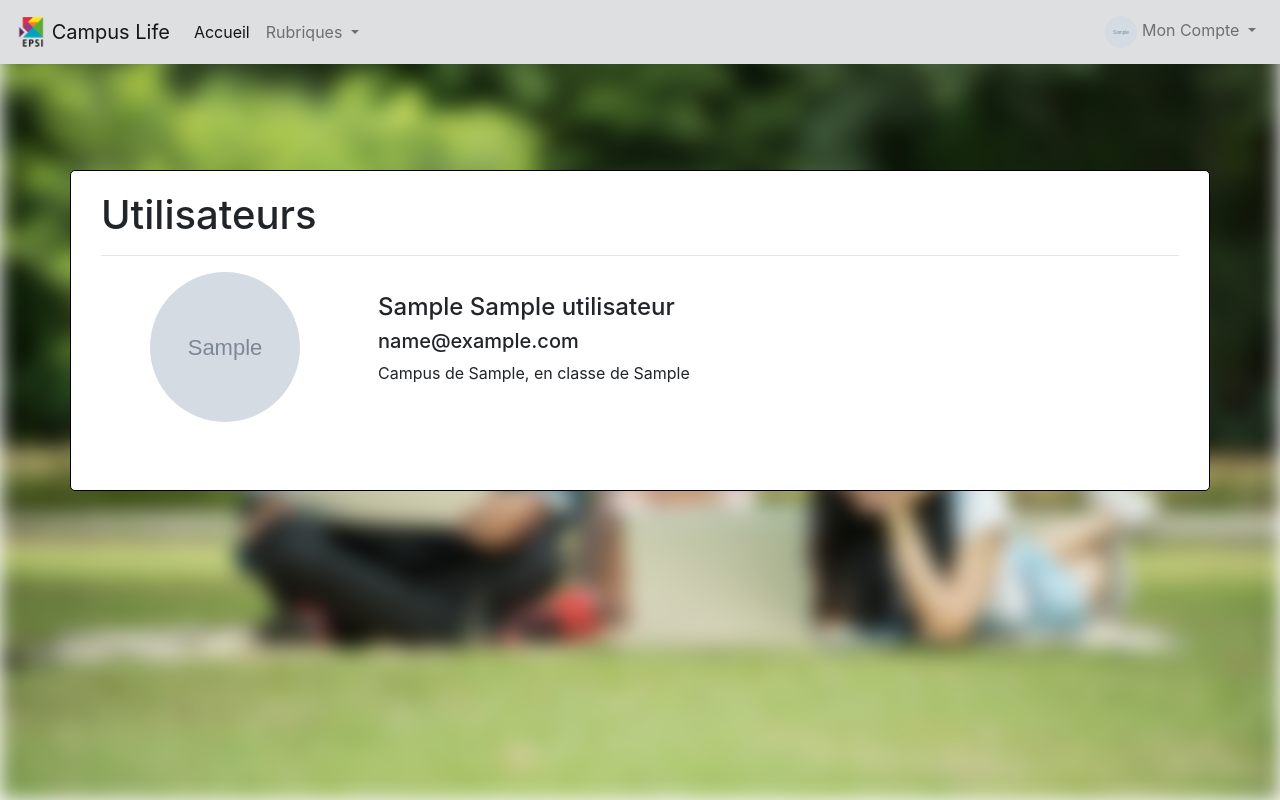
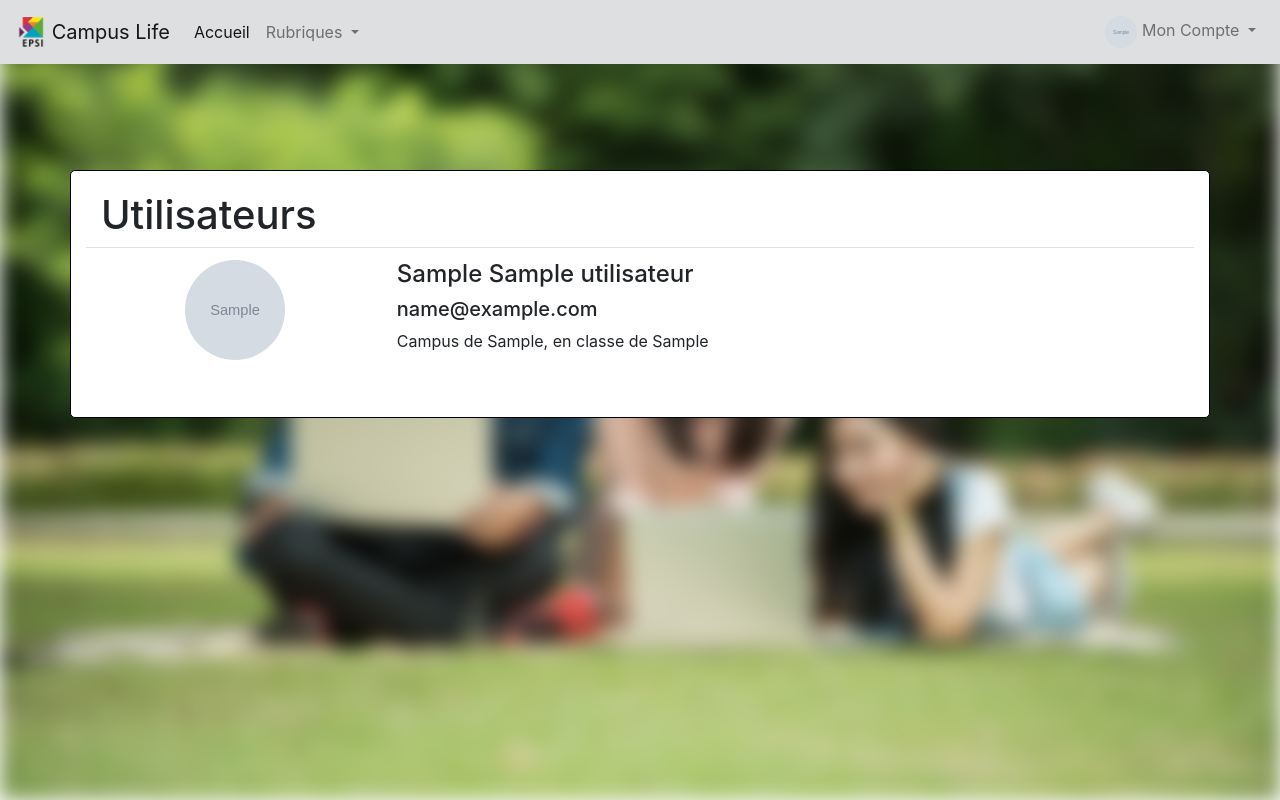
Before and after one commit to Opineppes/WORKSHOP, a PHP site: page /index.php?page=utilisateurs in a window 1280 px wide. Run offline with PHP 8.4, Linux system fonts and the light colour scheme; the visitor is signed in with stand-in values (Sample User, id 1); tables that the repository leaves empty or names only in its code hold one stand-in row (values such as "Sample post"); grey boxes marked "Sample" are stand-in pictures; data that the repository does not hold is empty.

Commit message:
utilisateurs corrigés

```diff
--- a/PHP/template/utilisateurs.php
+++ b/PHP/template/utilisateurs.php
@@ -1,8 +1,10 @@
 <div class="col-auto mr-auto">
     <h1> Utilisateurs </h1>
-    <hr>
+
 </div>
 
+<table class="table">
+    <tbody>
 
 <?php
 
@@ -13,19 +15,16 @@ if(count($listUser)!=0)
 	foreach($listUser as $id=>$user)
 	{
 
-        echo'<div class="container">'.
-            '    <div class="row align-items-center">'.
-            '        <div class="col-md-3">'.
-            '        <center><img src="' .$baseWebPath. $user['image'] . '"  class="rounded-circle" width="150" height="150" alt="image_utilisateur"/></center>'.
-            '        </div>'.
-            '        <div class="col-md-6">'.
+        echo'<tr >'.
+            '   <td >'.
+            '        <center><img src="' .$baseWebPath. $user['image'] . '"  class="rounded-circle" width="100" height="100" alt="image_utilisateur"/></center>'.
+            '   </td>'.
+            '   <td >'.
             '        <h4> ' . $user['prenom'] . ' ' . $user['nom'] . ' </h4>'.
             '        <h5> ' . $user['email'] . ' </h5>'.
             '        <p> Campus de ' . $user['campus'] . ', en classe de ' . $user['annee'] . ' </p>'.
-            '    </div>'.
-            '</div>'.
-            '<br>'.
-            '<br>';
+            '    </td>'.
+            '</tr>';
 
 	}
 } else {
@@ -33,3 +32,5 @@ if(count($listUser)!=0)
 }
 
 ?>
+    </tbody>
+</table>
```
